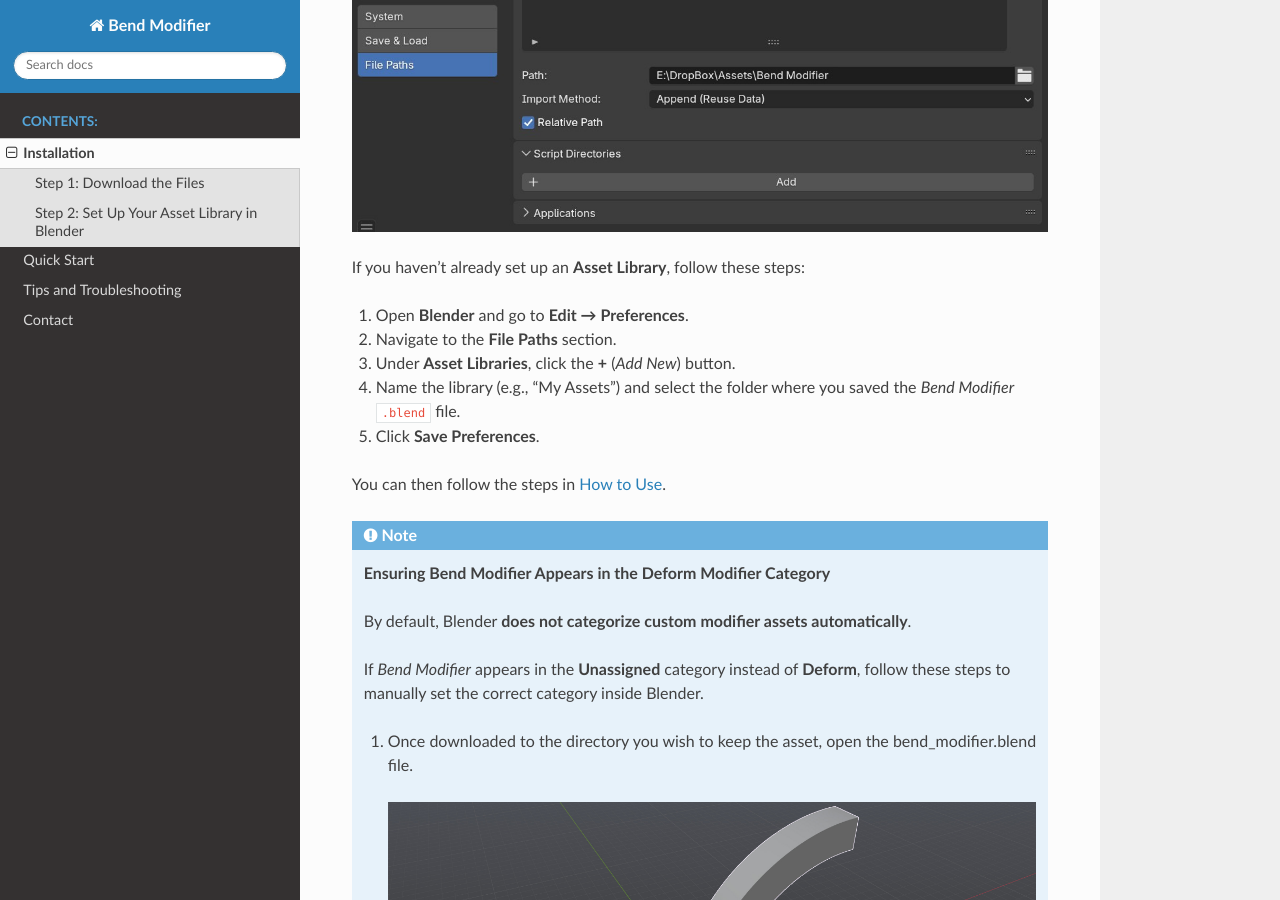
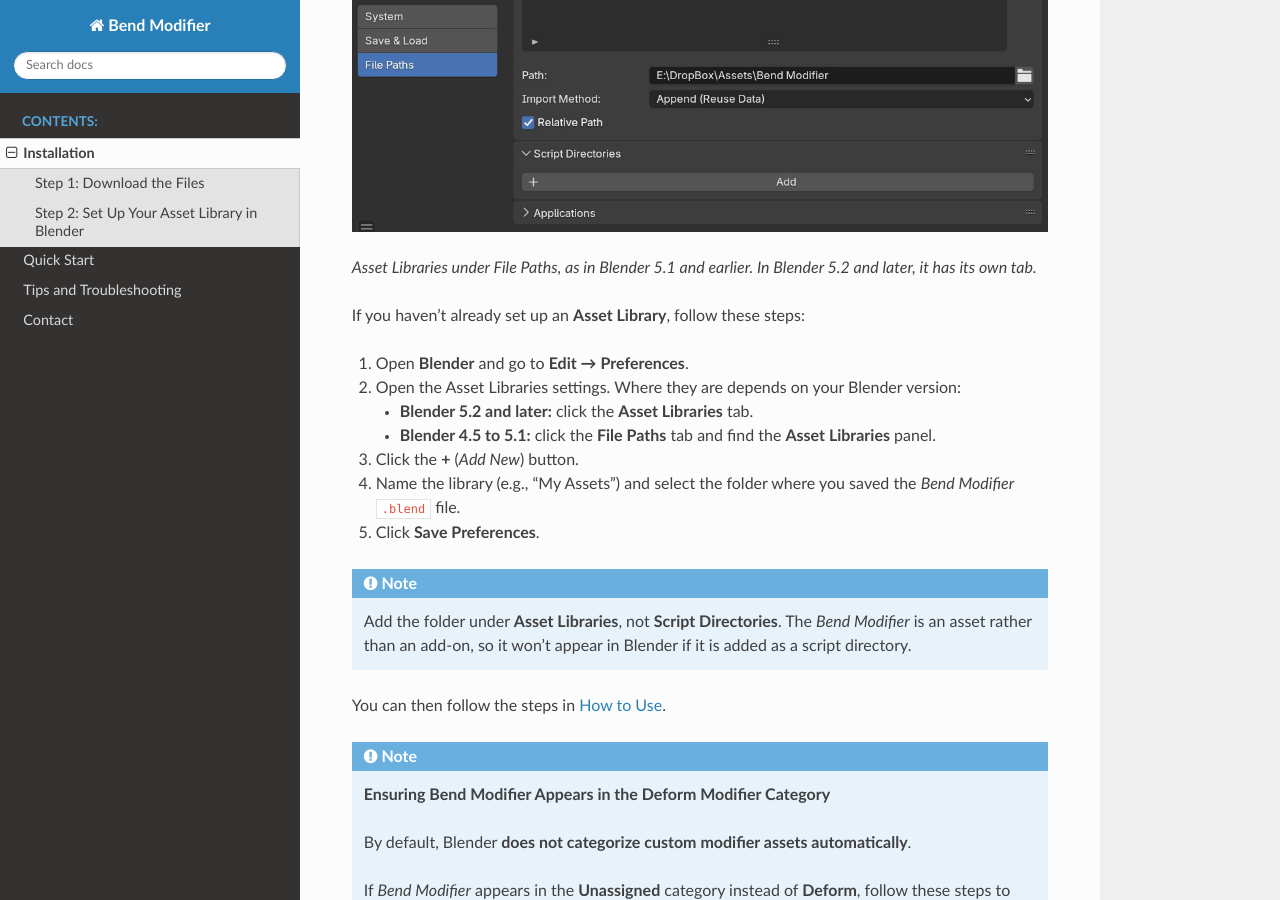
Before and after one commit to mkingsnorth/bend-modifier-docs, a Sphinx documentation site: the page built from docs/installation.rst, in a window 1280 px wide and 900 px high, scrolled down 830 px. Built offline with Sphinx 7.4.7 and the Read the Docs theme 3.1.0, drawn with Linux system fonts in a browser that asks for light colours.

Commit message:
Updated Asset Libraries location for Blender 5.2
Blender 5.2 moved Asset Libraries out of File Paths and into its own
Preferences tab, so the install steps no longer matched the UI. Cover both
5.2+ and 4.5-5.1, and warn against adding the folder under Script Directories.

Co-Authored-By: Claude Opus 5.5 <noreply@anthropic.com>

```diff
--- a/docs/index.rst
+++ b/docs/index.rst
@@ -33,7 +33,7 @@ How It Works
 
 Follow the :ref:`How to Use<quick_start>` guide. Essentially:
 
-#. **Save the Bend Modifier .blend file** to Your Asset Library  - Set the .blend file asset directory to use it in any Blender project under Edit -> Preferences -> File Paths.
+#. **Save the Bend Modifier .blend file** to Your Asset Library  - Set the .blend file asset directory to use it in any Blender project under Edit -> Preferences -> Asset Libraries (or File Paths in Blender 5.1 and earlier).
 #. **Add the Modifier**: Select an object and go to *Deform - Bend* from the modifier panel.
 #. **Fine-Tune** the modifier's ::ref:`parameters<parameter_reference>`.
 
--- a/docs/installation.rst
+++ b/docs/installation.rst
@@ -23,13 +23,23 @@ Step 2: Set Up Your Asset Library in Blender
 .. image:: _static/images/asset_preferences.jpg
    :alt: Asset Library
 
+*Asset Libraries under File Paths, as in Blender 5.1 and earlier. In Blender 5.2 and later, it has its own tab.*
+
 If you haven’t already set up an **Asset Library**, follow these steps:
 
 #. Open **Blender** and go to **Edit → Preferences**.
-#. Navigate to the **File Paths** section.
-#. Under **Asset Libraries**, click the **+** (*Add New*) button.
+#. Open the Asset Libraries settings. Where they are depends on your Blender version:
+
+   * **Blender 5.2 and later:** click the **Asset Libraries** tab.
+   * **Blender 4.5 to 5.1:** click the **File Paths** tab and find the **Asset Libraries** panel.
+
+#. Click the **+** (*Add New*) button.
 #. Name the library (e.g., “My Assets”) and select the folder where you saved the *Bend Modifier* ``.blend`` file.
 #. Click **Save Preferences**.
+
+.. note::
+
+   Add the folder under **Asset Libraries**, not **Script Directories**. The *Bend Modifier* is an asset rather than an add-on, so it won't appear in Blender if it is added as a script directory.
 
 You can then follow the steps in :ref:`How to Use<quick_start>`.
 
```
